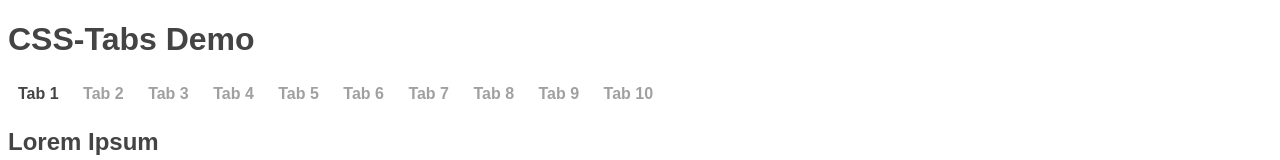
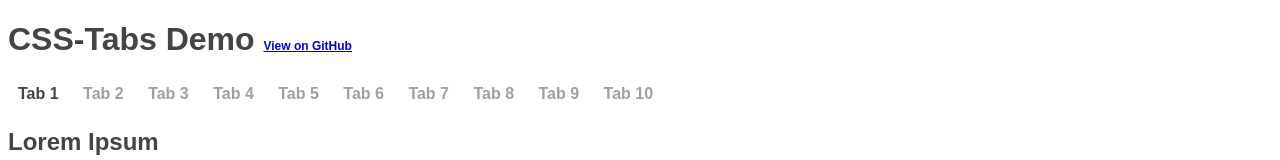
Before and after one commit to WattyRev/CSS-Tabs, a plain HTML site: page index.html in a window 1280 px wide. Shown: the top 160 px of the page. Drawn offline with nearby package versions, Linux system fonts and the light colour scheme.

Commit message:
Add link from demo site to github

```diff
--- a/index.html
+++ b/index.html
@@ -26,7 +26,7 @@
 		<script type="text/javascript" src="state.jquery.js"></script>
 	</head>
 	<body>
-		<h1>CSS-Tabs Demo</h1>
+		<h1>CSS-Tabs Demo <a class="small" href="https://github.com/WattyRev/CSS-Tabs" target="_blank">View on GitHub</a></h1>
 		<div class="tab-wrapper">
 			<input type="radio" name="tab-group1" id="tab-1" checked />
 			<input type="radio" name="tab-group1" id="tab-2" />
--- a/page.css
+++ b/page.css
@@ -7,6 +7,11 @@ html {
 	font-family: sans-serif;
 	color:#444;
 }
+.small {
+	font-size: 12px;
+}
+
+/* Tab Styles */
 	.tab-navigation {
 		margin: 0;
 		padding: 0;
```
Lines whose indentation alone changed are shown as unchanged.
